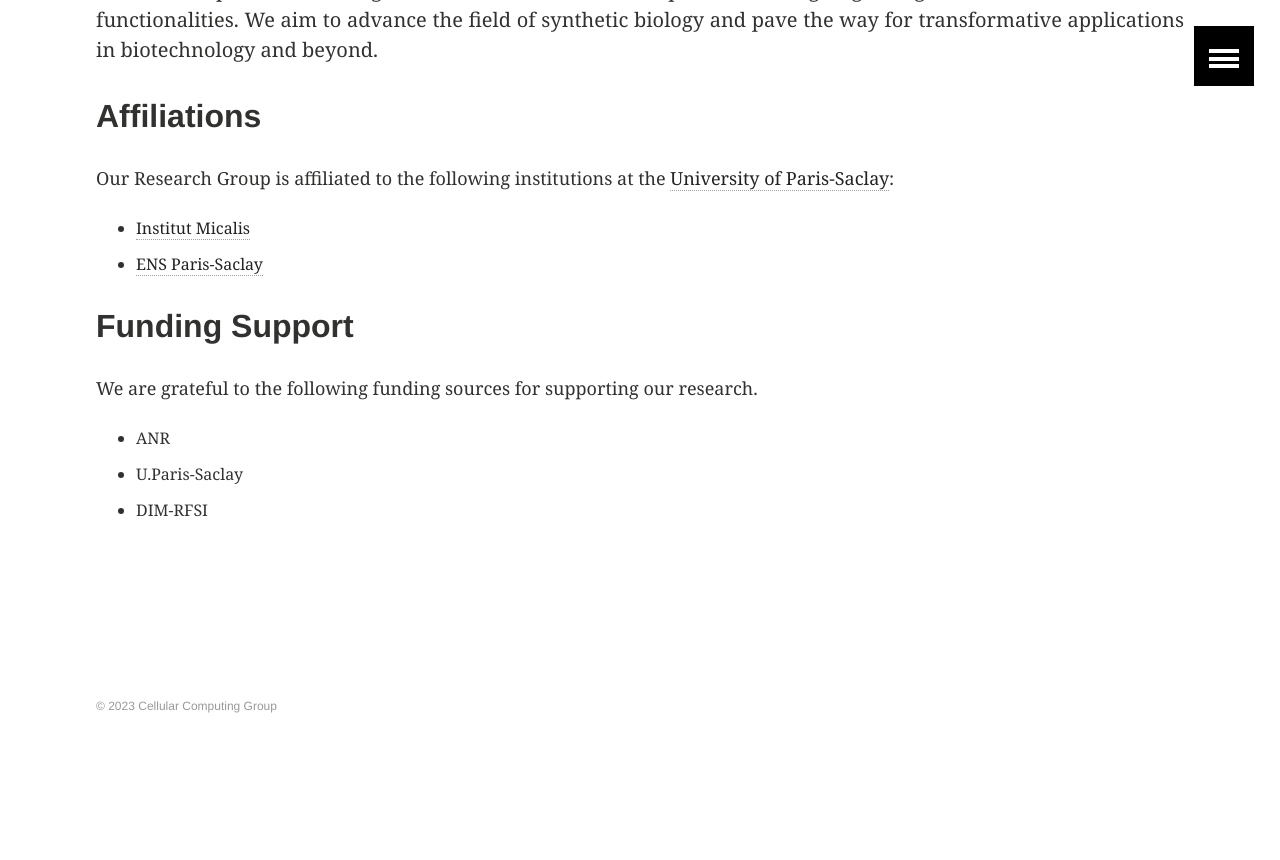
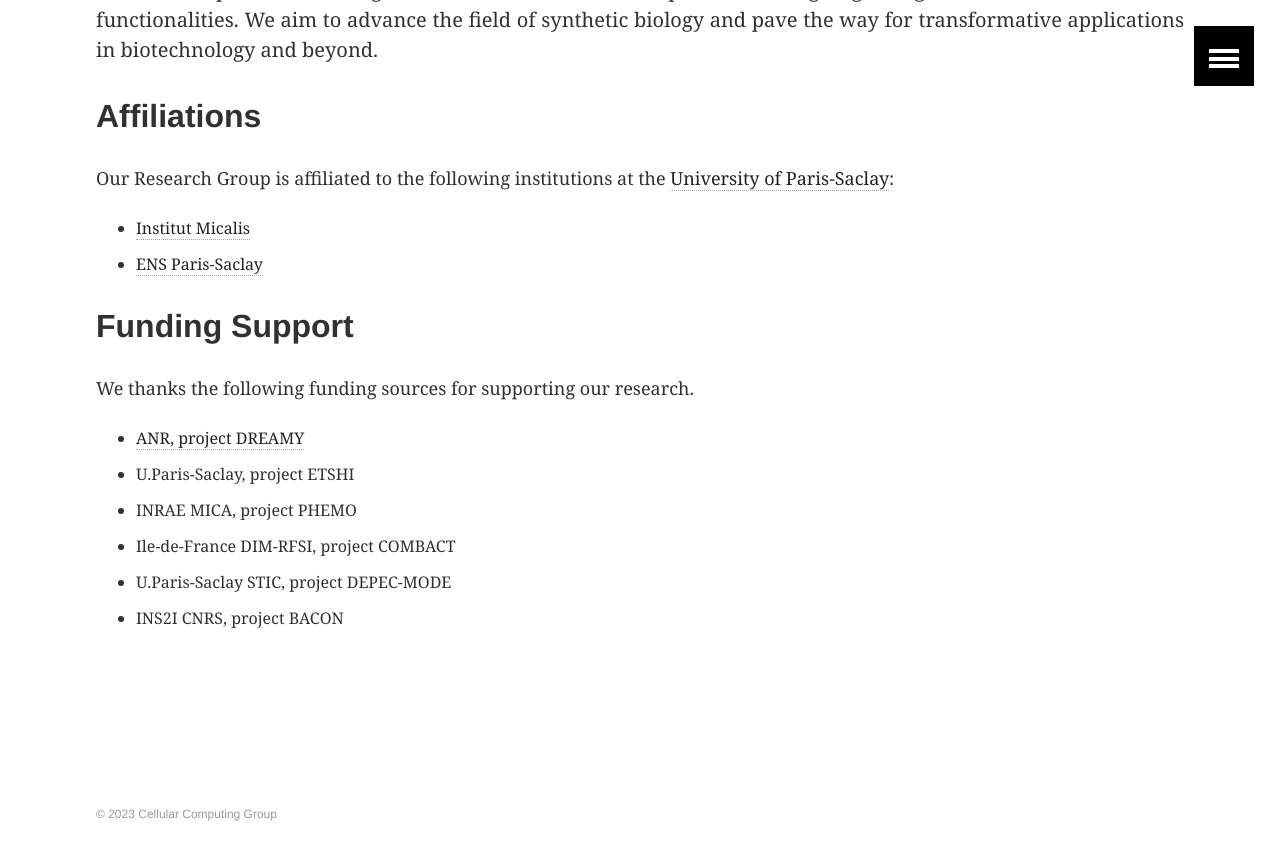
Before and after one commit to ROBACON/team-website, a Jekyll site: the page built from index.md, in a window 1280 px wide and 900 px high, scrolled down 591 px. Shown: the top 860 px of the window. Built offline with Jekyll 4.4.1, drawn with Linux system fonts in a browser that asks for light colours; before the commit the page ends 1383 px from its top, so only the background shows below that.

Commit message:
Update index.md
Project funding

```diff
--- a/index.md
+++ b/index.md
@@ -24,10 +24,13 @@
 
 
 ## Funding Support
-We are grateful to the following funding sources for supporting our research.
-- ANR
-- U.Paris-Saclay
-- DIM-RFSI
+We thanks the following funding sources for supporting our research.
+- [ANR, project DREAMY](https://dreamy.run/ "https://dreamy.run/")
+- U.Paris-Saclay, project ETSHI
+- INRAE MICA, project PHEMO
+- Ile-de-France DIM-RFSI, project COMBACT
+- U.Paris-Saclay STIC, project DEPEC-MODE
+- INS2I CNRS, project BACON
 
 <div class="tiles">
 {% for post in site.posts %}
```
